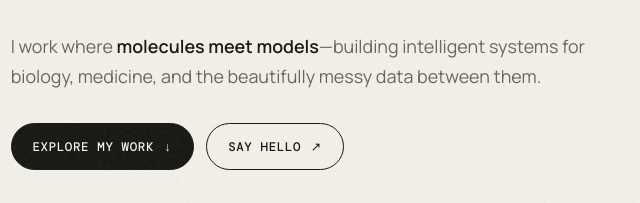
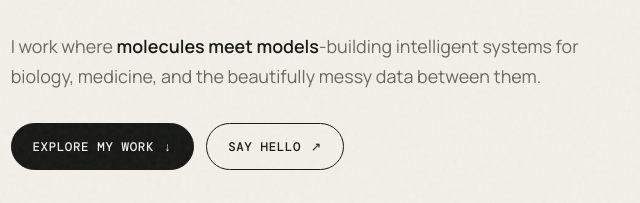
Before and after one commit to Anirudhan007/portfolio, a plain HTML site: page index.html in a window 1280 px wide. Shown: the part 502-705 px from the top of the page, 99-739 px from the left. Drawn offline with nearby package versions, Linux system fonts and the light colour scheme; a web font is replaced by a local one.

Commit message:
Update index.html

```diff
--- a/index.html
+++ b/index.html
@@ -3,7 +3,7 @@
 <head>
   <meta charset="utf-8">
   <meta name="viewport" content="width=device-width, initial-scale=1">
-  <meta name="description" content="Anirudhan Krishnan — bioengineer and machine learning researcher working across molecules, models, and medicine.">
+  <meta name="description" content="Anirudhan Krishnan - bioengineer and machine learning researcher working across molecules, models, and medicine.">
   <meta name="theme-color" content="#f2f0e8">
   <link rel="icon" href="favicon-ak-dna.svg" type="image/svg+xml">
   <link rel="shortcut icon" href="favicon-ak-dna.svg">
@@ -72,7 +72,7 @@
       <div>
         <div class="eyebrow">Bioengineer × ML researcher</div>
         <h1><span class="line"><span class="word">Anirudhan</span></span><span class="line"><span class="word"><em>Krishnan.</em></span></span></h1>
-        <p class="hero-copy">I work where <strong>molecules meet models</strong>—building intelligent systems for biology, medicine, and the beautifully messy data between them.</p>
+        <p class="hero-copy">I work where <strong>molecules meet models</strong>-building intelligent systems for biology, medicine, and the beautifully messy data between them.</p>
         <div class="hero-actions"><a class="btn dark magnetic" href="#work">Explore my work <span>↓</span></a><a class="btn magnetic" href="mailto:anirudhankrishnan007@gmail.com">Say hello <span>↗</span></a></div>
       </div>
       <div class="bio-orbit" aria-label="Animated abstract cell illustration">
```
